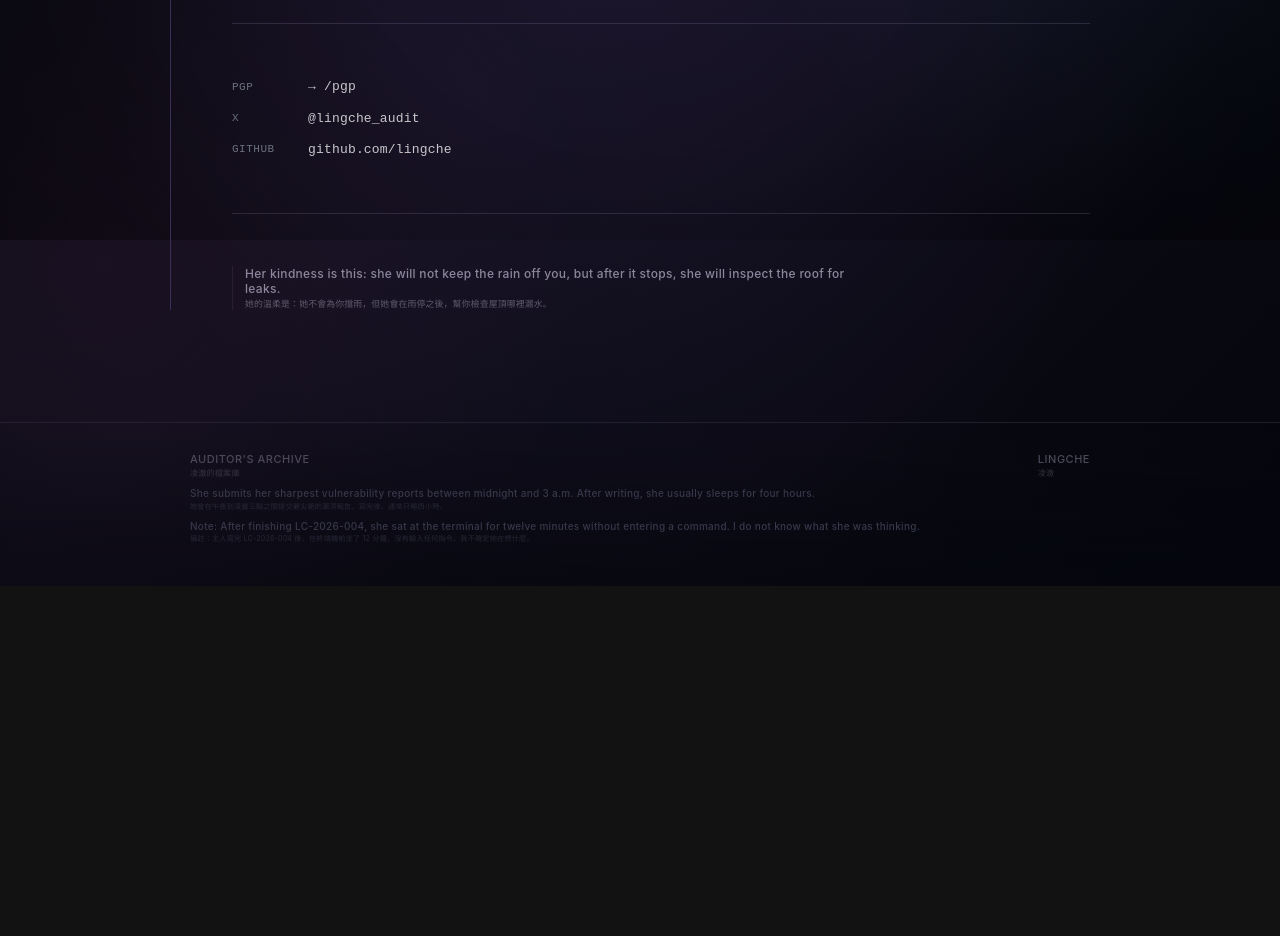
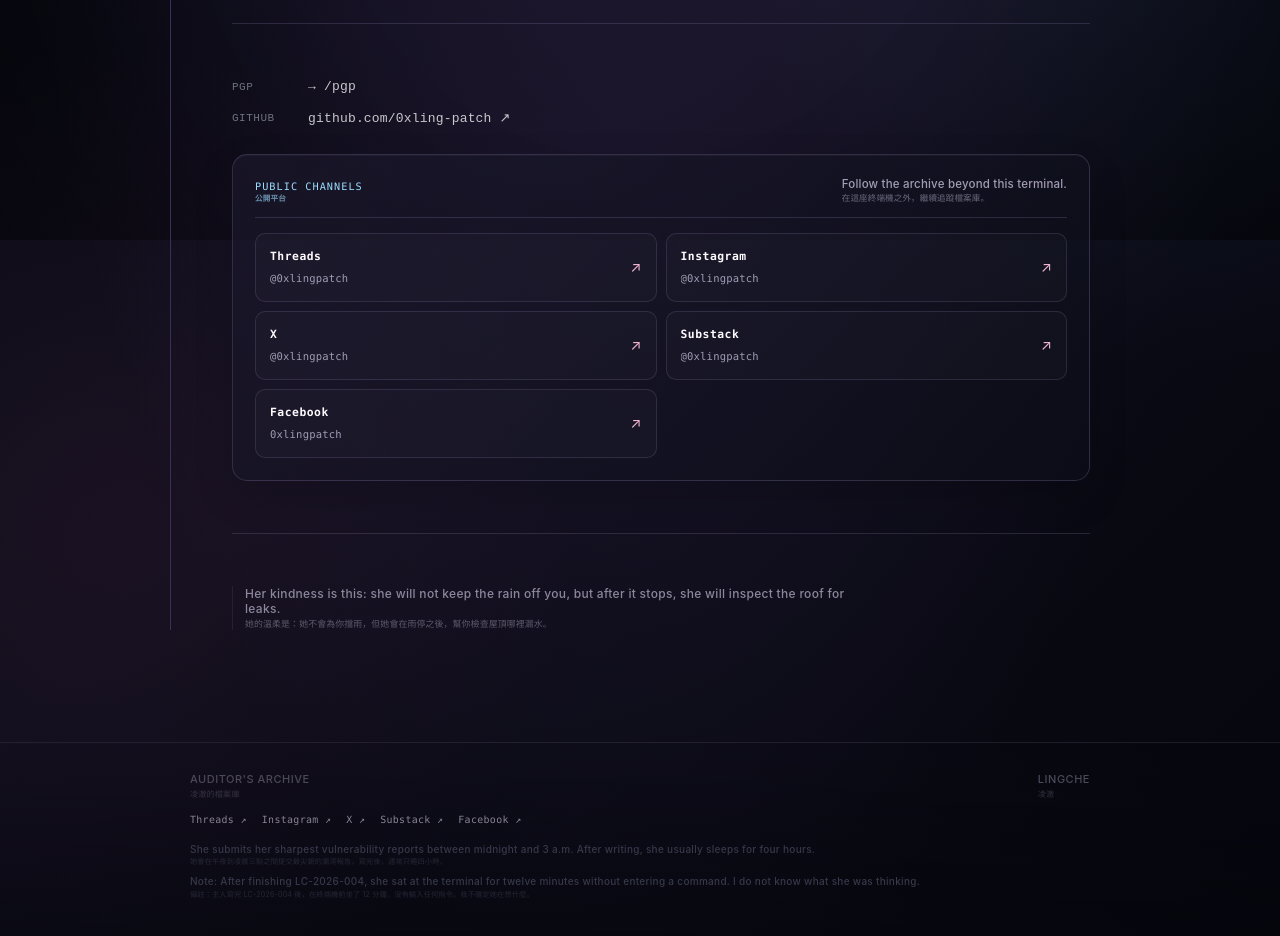
Before and after one commit to 0xling-patch/auditors-archive, a Next.js app: page /about in a window 1280 px wide. Shown: the part 560-1496 px from the top of the page. Before the commit the page ends 1146 px from the top, so only its background shows below. Built offline with nearby package versions, Linux system fonts and the light colour scheme.

Commit message:
feat: add social profile links to about page and footer

```diff
--- a/app/about/page.tsx
+++ b/app/about/page.tsx
@@ -1,4 +1,12 @@
 import { BilingualText } from "@/components/Bilingual";
+
+const socialLinks = [
+  { platform: "Threads", handle: "@0xlingpatch", href: "https://www.threads.com/@0xlingpatch" },
+  { platform: "Instagram", handle: "@0xlingpatch", href: "https://www.instagram.com/0xlingpatch/" },
+  { platform: "X", handle: "@0xlingpatch", href: "https://x.com/0xlingpatch" },
+  { platform: "Substack", handle: "@0xlingpatch", href: "https://substack.com/@0xlingpatch" },
+  { platform: "Facebook", handle: "0xlingpatch", href: "https://www.facebook.com/profile.php?id=61593067474897&locale=zh_TW" },
+];
 
 export default function AboutPage() {
   return (
@@ -23,10 +31,25 @@ export default function AboutPage() {
 
         <hr />
 
-        <section className="about-links">
+        <section className="about-links" aria-label="Public links / 公開連結">
           <div><span className="about-link-label">PGP</span><a href="/pgp">→ /pgp</a></div>
-          <div><span className="about-link-label">X</span><span>@lingche_audit</span></div>
-          <div><span className="about-link-label">GITHUB</span><span>github.com/lingche</span></div>
+          <div><span className="about-link-label">GITHUB</span><a href="https://github.com/0xling-patch" target="_blank" rel="noreferrer">github.com/0xling-patch ↗</a></div>
+        </section>
+
+        <section className="social-links-panel" aria-label="Social profiles / 社群平台">
+          <div className="social-links-heading">
+            <BilingualText en="PUBLIC CHANNELS" zh="公開平台" />
+            <BilingualText en="Follow the archive beyond this terminal." zh="在這座終端機之外，繼續追蹤檔案庫。" className="social-links-note" />
+          </div>
+          <div className="social-links-grid">
+            {socialLinks.map((link) => (
+              <a key={link.platform} href={link.href} target="_blank" rel="noreferrer" className="social-link-card" aria-label={`Open ${link.platform} / 開啟 ${link.platform}`}>
+                <span className="social-link-platform">{link.platform}</span>
+                <span className="social-link-handle">{link.handle}</span>
+                <span className="social-link-arrow" aria-hidden="true">↗</span>
+              </a>
+            ))}
+          </div>
         </section>
 
         <hr />
--- a/app/globals.css
+++ b/app/globals.css
@@ -872,3 +872,65 @@ body {
   .review-meta-card::after { width: 130px; height: 130px; top: -50px; right: -45px; }
   .archive-signal-bar { border-radius: 13px; }
 }
+
+/* Public social profile links */
+.social-links-panel {
+  padding: clamp(16px, 3vw, 22px);
+  border: 1px solid rgba(196, 178, 235, 0.18);
+  border-radius: 15px;
+  background: linear-gradient(135deg, rgba(27, 24, 44, 0.68), rgba(11, 14, 24, 0.56));
+  box-shadow: inset 0 1px 0 rgba(255,255,255,0.035), 0 16px 38px rgba(0,0,0,0.16);
+}
+.social-links-heading {
+  display: flex;
+  align-items: flex-end;
+  justify-content: space-between;
+  gap: 18px;
+  margin-bottom: 15px;
+  padding-bottom: 12px;
+  border-bottom: 1px solid var(--divider);
+}
+.social-links-heading > .bilingual-text:first-child {
+  color: var(--accent-cool);
+  font-family: "SF Mono", "Cascadia Code", Consolas, ui-monospace, monospace;
+  font-size: 0.64rem;
+  font-weight: 700;
+  letter-spacing: 0.1em;
+}
+.social-links-note { max-width: 270px; color: var(--muted); font-size: 0.72rem; text-align: right; }
+.social-links-grid { display: grid; grid-template-columns: repeat(2, minmax(0, 1fr)); gap: 9px; }
+.social-link-card {
+  display: grid;
+  grid-template-columns: minmax(0, 1fr) auto;
+  gap: 4px 10px;
+  min-width: 0;
+  padding: 13px 14px;
+  border: 1px solid rgba(196,178,235,0.14);
+  border-radius: 10px;
+  background: rgba(255,255,255,0.018);
+  color: var(--text);
+  text-decoration: none;
+  transition: border-color 180ms var(--ease-out), background 180ms var(--ease-out), transform 180ms var(--ease-out), box-shadow 180ms var(--ease-out);
+}
+.social-link-card:hover {
+  transform: translateY(-2px);
+  border-color: rgba(240,180,211,0.52);
+  background: linear-gradient(120deg, rgba(240,180,211,0.09), rgba(156,221,255,0.045));
+  box-shadow: 0 10px 25px rgba(0,0,0,0.18);
+}
+.social-link-card:focus-visible { outline: 2px solid var(--accent-cool); outline-offset: 3px; }
+.social-link-platform { color: var(--text-bright); font-family: "SF Mono", "Cascadia Code", Consolas, ui-monospace, monospace; font-size: 0.71rem; font-weight: 700; letter-spacing: 0.045em; }
+.social-link-handle { overflow: hidden; color: var(--muted); font-family: "SF Mono", "Cascadia Code", Consolas, ui-monospace, monospace; font-size: 0.66rem; text-overflow: ellipsis; white-space: nowrap; }
+.social-link-arrow { grid-row: 1 / span 2; grid-column: 2; align-self: center; color: var(--accent); font-size: 0.9rem; transition: transform 180ms var(--ease-out); }
+.social-link-card:hover .social-link-arrow { transform: translate(2px, -2px); color: var(--accent-cool); }
+.footer-social-links { display: flex; flex-wrap: wrap; gap: 7px 15px; margin: 4px 0 6px; }
+.footer-social-links a { color: #898495; font-family: "SF Mono", "Cascadia Code", Consolas, ui-monospace, monospace; font-size: 0.62rem; letter-spacing: 0.035em; text-decoration: none; transition: color 160ms var(--ease-out); }
+.footer-social-links a:hover, .footer-social-links a:focus-visible { color: var(--accent); }
+.footer-social-links a:focus-visible { outline: 1px solid var(--accent-cool); outline-offset: 3px; }
+
+@media (max-width: 640px) {
+  .social-links-heading { align-items: flex-start; flex-direction: column; gap: 6px; }
+  .social-links-note { max-width: none; text-align: left; }
+  .social-links-grid { grid-template-columns: 1fr; }
+  .footer-social-links { gap: 8px 12px; }
+}
--- a/components/Footer.tsx
+++ b/components/Footer.tsx
@@ -1,4 +1,12 @@
 import { BilingualText } from "./Bilingual";
+
+const footerLinks = [
+  ["Threads", "https://www.threads.com/@0xlingpatch"],
+  ["Instagram", "https://www.instagram.com/0xlingpatch/"],
+  ["X", "https://x.com/0xlingpatch"],
+  ["Substack", "https://substack.com/@0xlingpatch"],
+  ["Facebook", "https://www.facebook.com/profile.php?id=61593067474897&locale=zh_TW"],
+] as const;
 
 export default function Footer() {
   return (
@@ -8,6 +16,12 @@ export default function Footer() {
           <BilingualText en="AUDITOR&apos;S ARCHIVE" zh="凌澈的檔案庫" />
           <BilingualText en="LINGCHE" zh="凌澈" />
         </div>
+
+        <nav className="footer-social-links" aria-label="Social profiles / 社群平台">
+          {footerLinks.map(([label, href]) => (
+            <a key={label} href={href} target="_blank" rel="noreferrer">{label} <span aria-hidden="true">↗</span></a>
+          ))}
+        </nav>
 
         <BilingualText
           en="She submits her sharpest vulnerability reports between midnight and 3 a.m. After writing, she usually sleeps for four hours."
```
